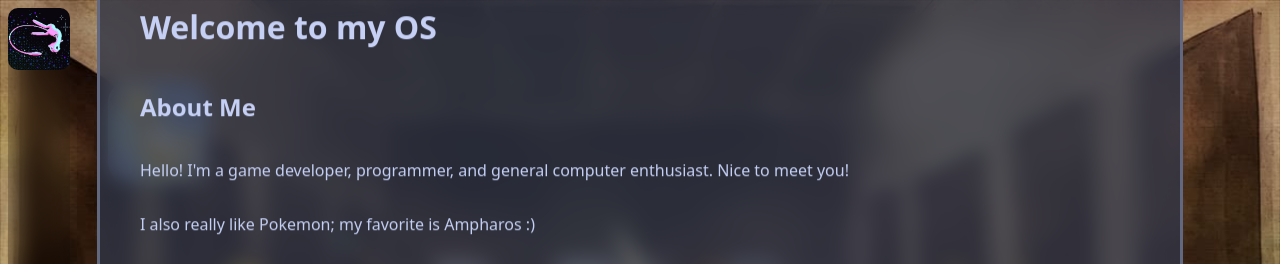
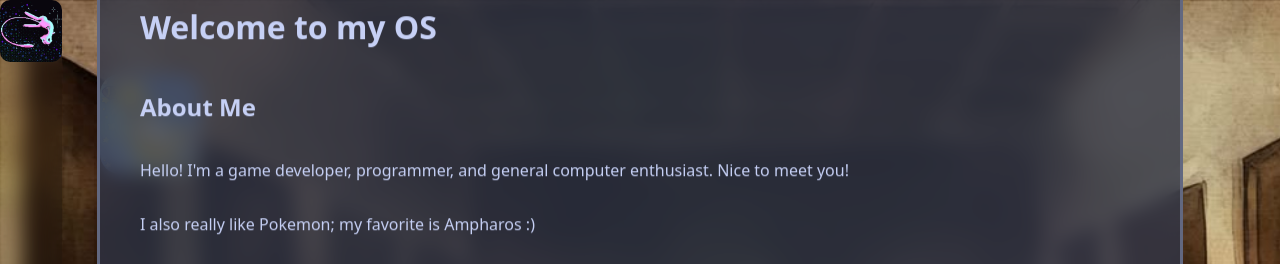
Before and after one commit to Olebsbo/Olebsbo.github.io, a plain HTML site: page index.html in a window 1280 px wide. Shown: the top 264 px of the page. Drawn offline with Linux system fonts and the light colour scheme.

Commit message:
Testing solution to background problem
Trying out a reset to the body size to force the background to render properly

```diff
--- a/style.css
+++ b/style.css
@@ -1,3 +1,11 @@
+html, body {
+    margin: 0;
+    padding: 0;
+    min-height: 100vh;
+    width: 100%;
+}
+
+
 .closebutton {
     display: flex;
     cursor: pointer;
```
